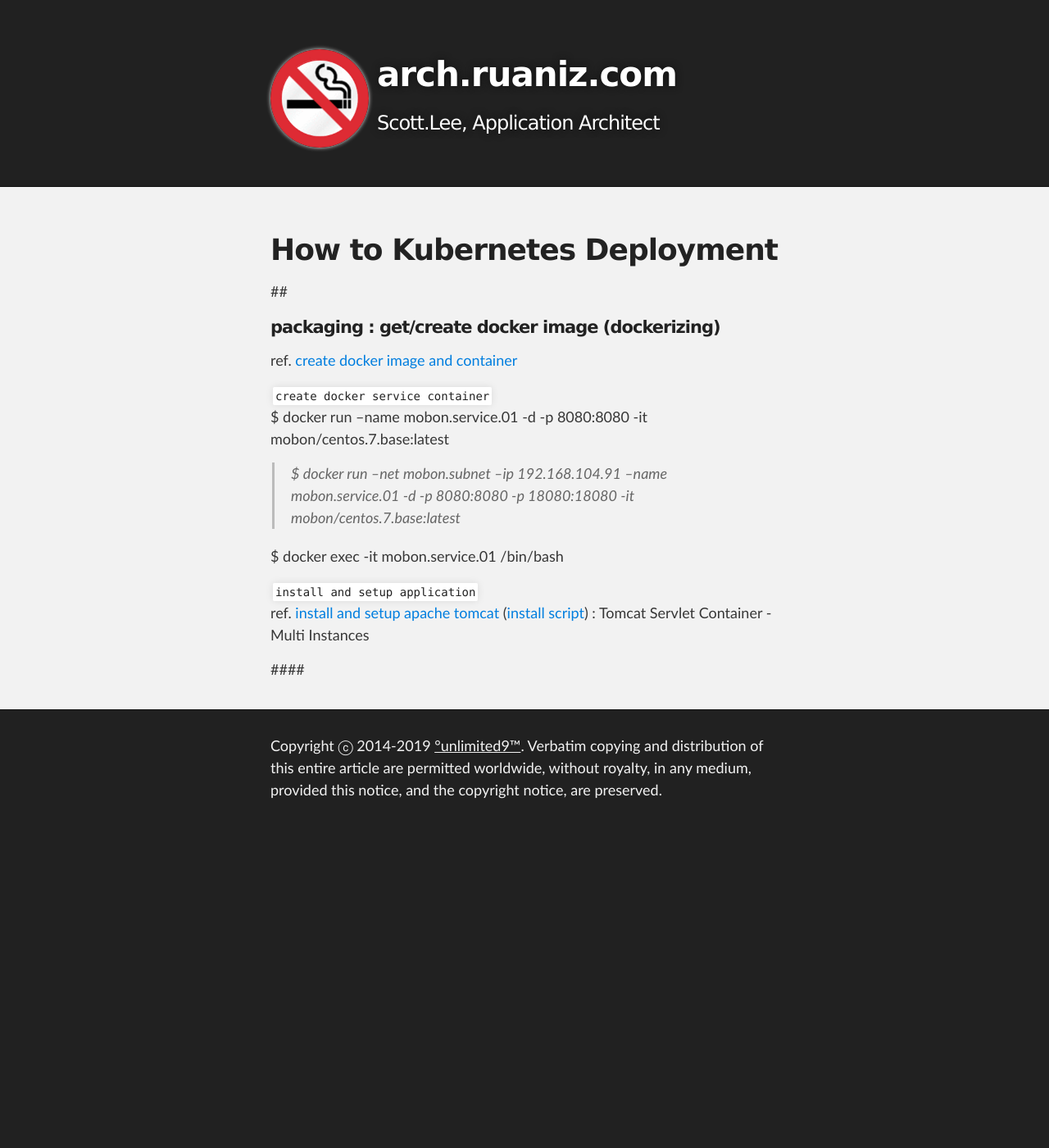
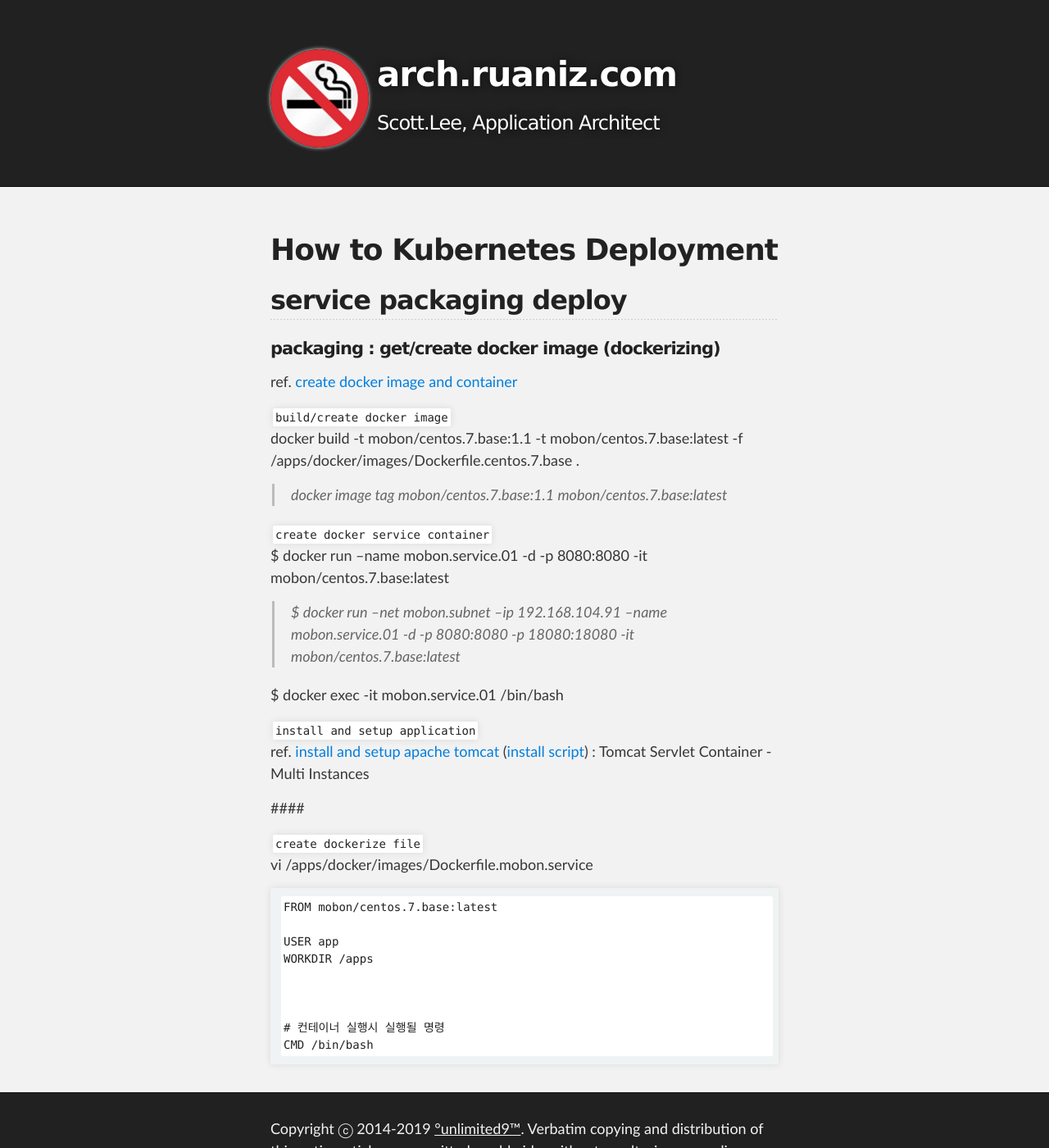
Before and after one commit to unlimited9/unlimited9.github.com, a Jekyll site: the page built from reference.notes/TA/cloud/kubernetes/how.to.deployment.md, in a window 1280 px wide and 1400 px high. Shown: the whole window at 82% size. Built offline with Jekyll 4.4.1, drawn with Linux system fonts in a browser that asks for light colours; our own code applies the rules of GitHub Pages for plain Markdown files.

Commit message:
Update how.to.deployment.md

````diff
--- a/reference.notes/TA/cloud/kubernetes/how.to.deployment.md
+++ b/reference.notes/TA/cloud/kubernetes/how.to.deployment.md
@@ -1,9 +1,13 @@
 # How to Kubernetes Deployment
 
-##
+## service packaging deploy
 
 #### packaging : get/create docker image (dockerizing)
-ref. [create docker image and container](/reference.notes/TA/cloud/docker/create.image.n.container.md)
+ref. [create docker image and container](../../TA/cloud/docker/create.image.n.container.md)
+
+`build/create docker image`
+docker build -t mobon/centos.7.base:1.1 -t mobon/centos.7.base:latest -f /apps/docker/images/Dockerfile.centos.7.base .
+>docker image tag mobon/centos.7.base:1.1 mobon/centos.7.base:latest
 
 `create docker service container`
 $ docker run --name mobon.service.01 -d -p 8080:8080 -it mobon/centos.7.base:latest
@@ -12,7 +16,21 @@ $ docker run --name mobon.service.01 -d -p 8080:8080 -it mobon/centos.7.base:lat
 $ docker exec -it mobon.service.01 /bin/bash
 
 `install and setup application`
-ref. [install and setup apache tomcat](/reference.notes/TA/apache.tomcat/install.n.setup) ([install script](/reference.notesTA/apache.tomcat/install.n.setup.script.md)) : Tomcat Servlet Container - Multi Instances
+ref. [install and setup apache tomcat](../../TA/apache.tomcat/install.n.setup) ([install script](../../apache.tomcat/install.n.setup.script.md)) : Tomcat Servlet Container - Multi Instances
 
 
 ####
+
+`create dockerize file`
+vi /apps/docker/images/Dockerfile.mobon.service
+```
+FROM mobon/centos.7.base:latest
+
+USER app
+WORKDIR /apps
+
+
+
+# 컨테이너 실행시 실행될 명령
+CMD /bin/bash
+```
````
